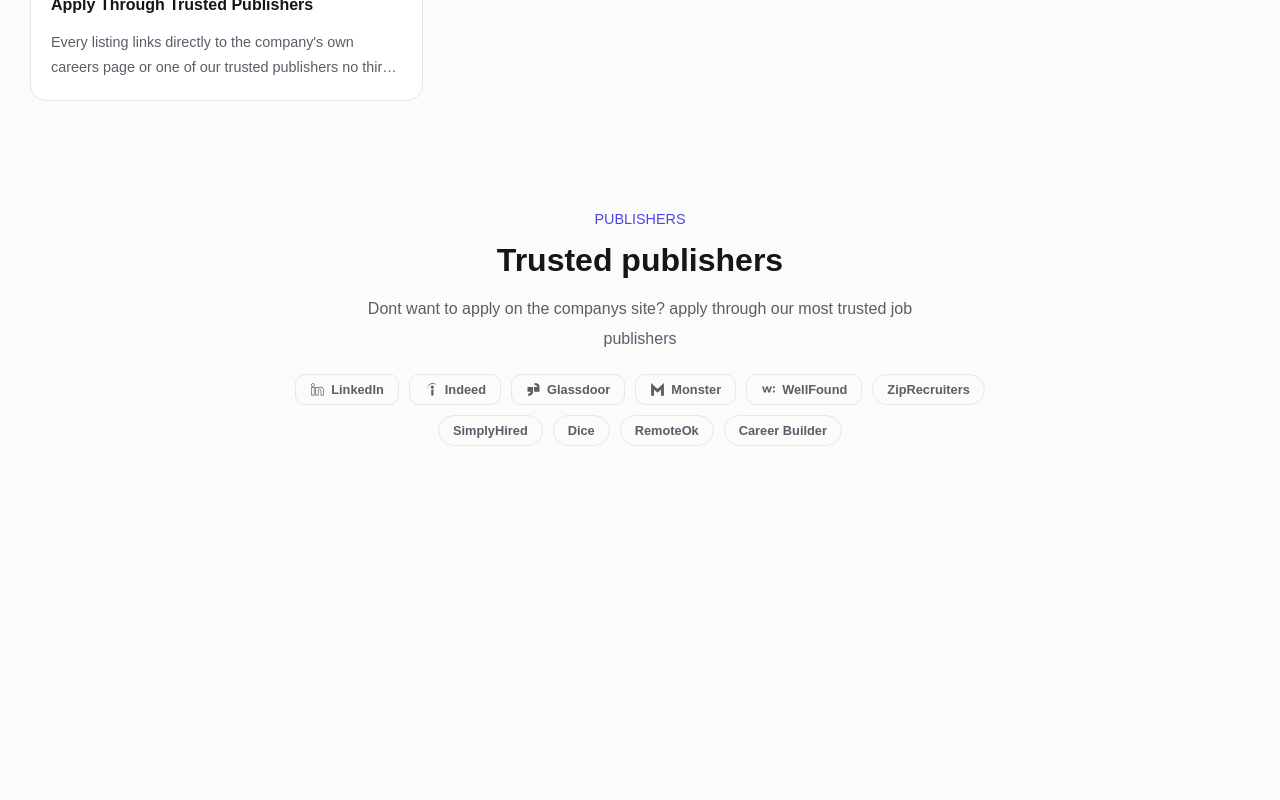
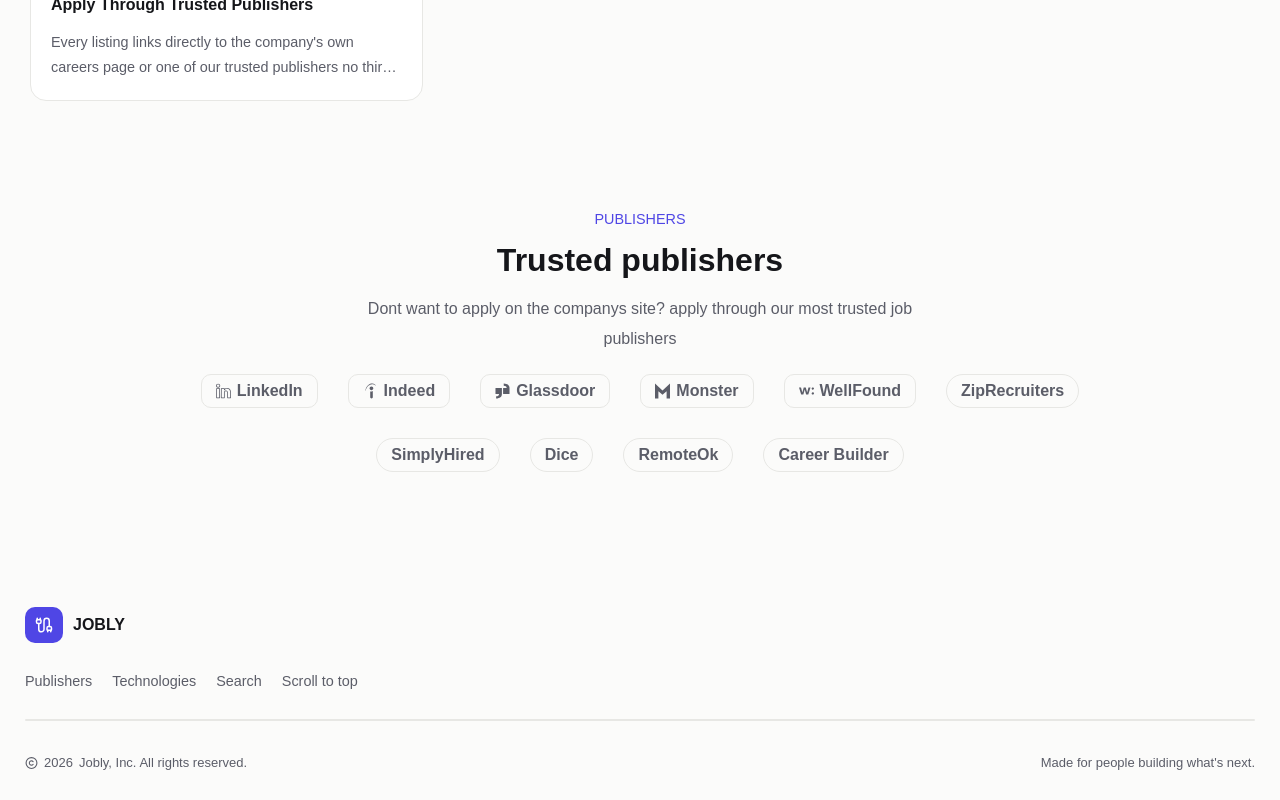
Before and after one commit to Dannyk24/JOBLY, a React (Vite) app: page / in a window 1280 px wide. Shown: the part 2439-3239 px from the top of the page. Before the commit the page ends 2995 px from the top, so only its background shows below. Built offline with nearby package versions, Linux system fonts and the light colour scheme.

Commit message:
build footer component and ccustomize trusted pubishers grid to look like popular technologies grid

```diff
--- /dev/null
+++ b/src/components/shared/Footer/Footer.css
@@ -0,0 +1,66 @@
+footer {
+    width: 100%;
+    display: flex;
+    flex-direction: column;
+    gap: 30px;
+    justify-content: start;
+    padding: 25px;
+}
+
+.footer-logo {
+    width: fit-content;
+    justify-self: start;
+}
+
+.footer-links-container {
+    display: flex;
+    align-items: center;
+    gap: 20px;
+    flex-wrap: wrap;
+}
+
+.footer-link {
+    font-size: 0.9rem;
+    color: var(--text-2);
+    font-weight: 500;
+    cursor: pointer;
+    transition: var(--general-transition);
+}
+
+.footer-link:hover {
+    translate: 0 -2px;
+    color: var(--text-1);
+}
+
+.footer-line {
+    width: 100%;
+    height: 1.5px;
+    background-color: var(--border);
+    border-radius: 200px;
+}
+
+.footer-data {
+    display: flex;
+    justify-content: space-between;
+    align-items: center;
+    gap: 30px;
+    flex-wrap: wrap;
+}
+
+.footer-data .left {
+    display: flex;
+    align-items: center;
+    gap: 6px;
+    font-size: 13px;
+    color: var(--text-2);
+}
+
+.footer-data .right {
+    font-size: 13px;
+    color: var(--text-2);
+}
+
+.footer-data .left svg {
+    width: 13px;
+    stroke: var(--text-2);
+}
--- /dev/null
+++ b/src/components/shared/Footer/Footer.tsx
@@ -0,0 +1,28 @@
+import { Copyright } from "lucide-react";
+import { Logo } from "../../ui/logo/Logo";
+import "./Footer.css";
+
+export function Footer() {
+  return (
+    <footer>
+      <Logo className="footer-logo" />
+      <div className="footer-links-container">
+        <span className="footer-link">Publishers</span>
+        <span className="footer-link">Technologies</span>
+        <span className="footer-link">Search</span>
+        <span className="footer-link">Scroll to top</span>
+      </div>
+      <div className="footer-line"></div>
+      <div className="footer-data">
+        <div className="left">
+          <Copyright />
+          <span className="current-year">2026</span>
+          <span>Jobly, Inc. All rights reserved.</span>
+        </div>
+        <div className="right">
+          <span>Made for people building what's next.</span>
+        </div>
+      </div>
+    </footer>
+  );
+}
--- a/src/layouts.tsx
+++ b/src/layouts.tsx
@@ -1,11 +1,13 @@
 import { Outlet } from "react-router";
 import Navbar from "./components/shared/Navbar/Navbar";
+import { Footer } from "./components/shared/Footer/Footer";
 
 export function MainLayout() {
   return (
     <>
       <Navbar />
       <Outlet />
+      <Footer />
     </>
   );
 }
--- a/src/pages/home/TrustedPublishers/TrustedPublishersSection.css
+++ b/src/pages/home/TrustedPublishers/TrustedPublishersSection.css
@@ -1,4 +1,16 @@
 .trusted-publishers-container {
-    max-width: 700px;
+    max-width: 900px;
     justify-self: center;
+    gap: 30px;
 }
+
+.trusted-publishers-container .data-badge {
+    font-size: 1rem;
+    cursor: pointer;
+}
+
+@media(max-width:550px) {
+    .trusted-publishers-container .data-badge {
+        font-size: 0.9rem;
+    }
+}
```
